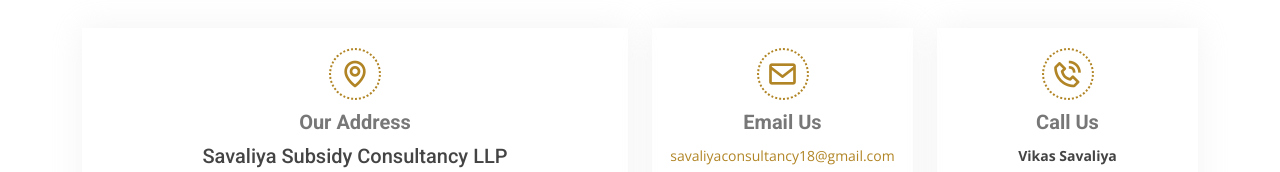
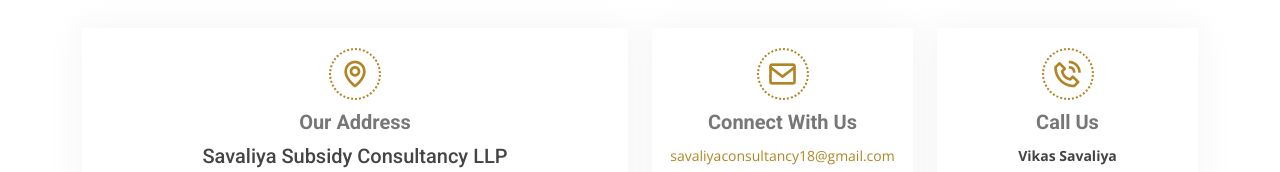
Before and after one commit to savaliyaconsultancy18/savaliya-consultancy-llp, a plain HTML site: page index.html in a window 1280 px wide. Shown: the part 4581-4753 px from the top of the page. Drawn offline with nearby package versions, Linux system fonts and the light colour scheme.

Commit message:
Changes suggested by owner

```diff
--- a/index.html
+++ b/index.html
@@ -620,7 +620,7 @@
           <div class="col-lg-3 col-md-6">
             <div class="info-box  mb-4">
               <i class="bx bx-envelope"></i>
-              <h3>Email Us</h3>
+              <h3>Connect With Us</h3>
               <p><a href="mailto:savaliyaconsultancy18@gmail.com" title="savaliyaconsultancy18@gmail.com"
                   target="_blank">savaliyaconsultancy18@gmail.com</a></p>
               <p class="fw-bold">Facebook</p>
```
